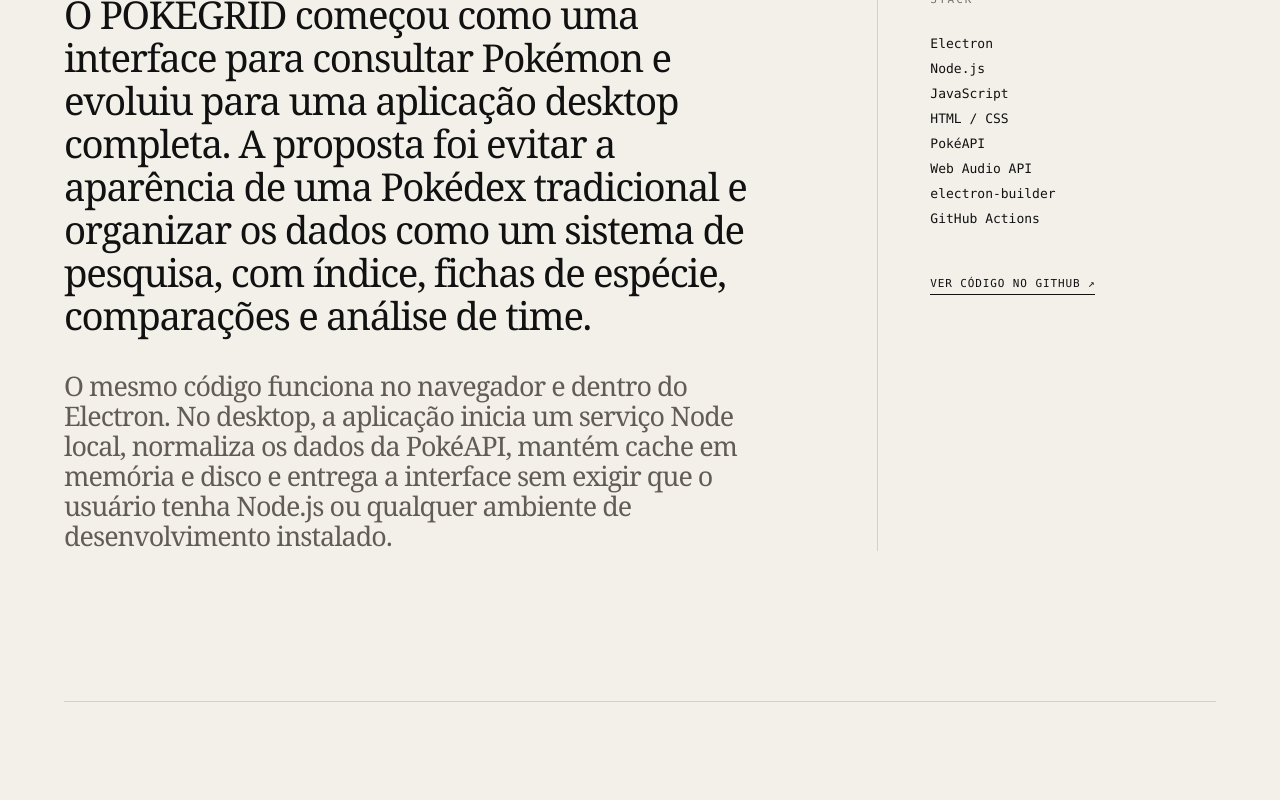
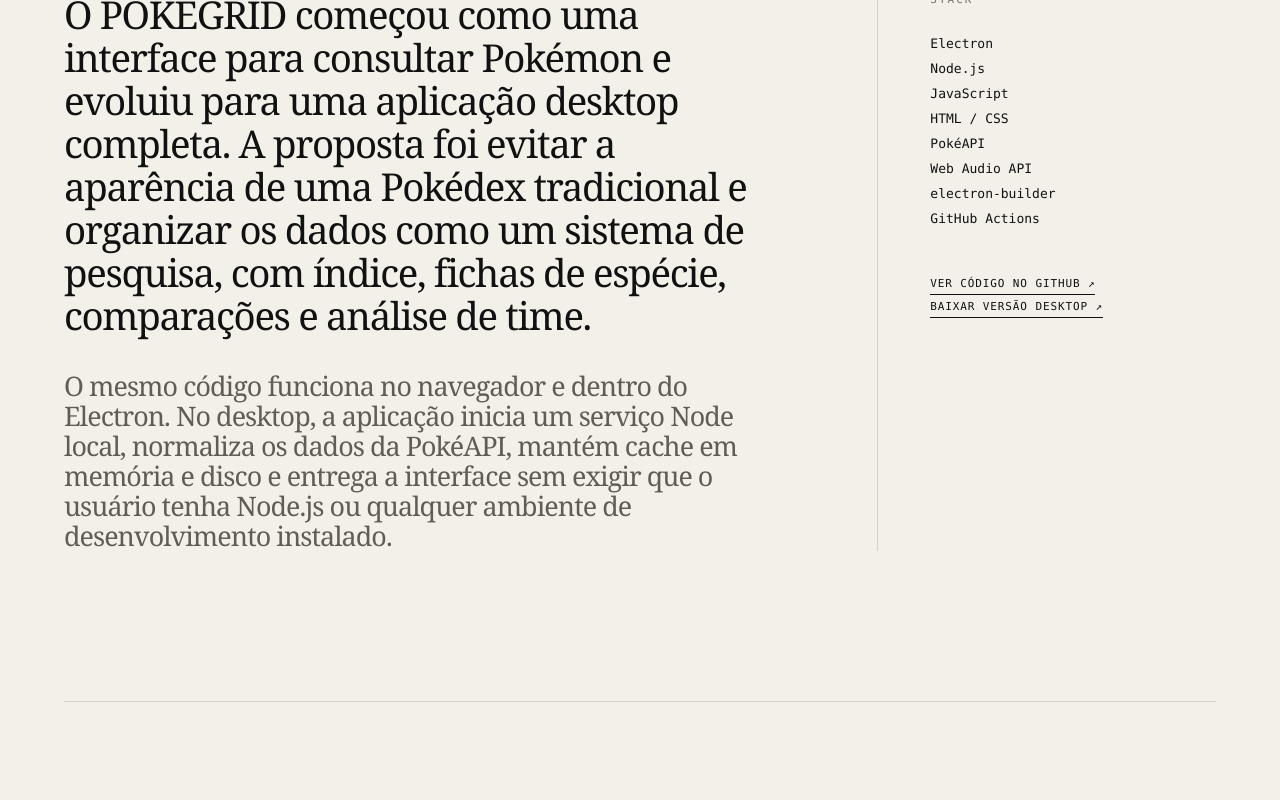
Before and after one commit to MatheusCamacho/matheus-boanova-portfolio, a Next.js app: page /projetos/pokegrid in a window 1280 px wide. Shown: the part 1543-2343 px from the top of the page. Built offline with nearby package versions, Linux system fonts and the light colour scheme; no server answers.

Commit message:
feat: expose POKÉGRID desktop download in case study

```diff
--- a/src/app/projetos/[slug]/page.tsx
+++ b/src/app/projetos/[slug]/page.tsx
@@ -81,6 +81,7 @@
             src={project.image}
             alt={project.imageAlt}
             fill
+            unoptimized={project.image.endsWith(".svg")}
             priority
             sizes="(max-width: 900px) 100vw, 1400px"
           />
@@ -99,6 +100,9 @@
               {project.technologies.map((tech) => <span key={tech}>{tech}</span>)}
             </div>
             <a href={project.repository} target="_blank" rel="noopener noreferrer">Ver código no GitHub ↗</a>
+            {project.release ? (
+              <a href={project.release} target="_blank" rel="noopener noreferrer">Baixar versão desktop ↗</a>
+            ) : null}
           </div>
         </div>
       </section>
```
